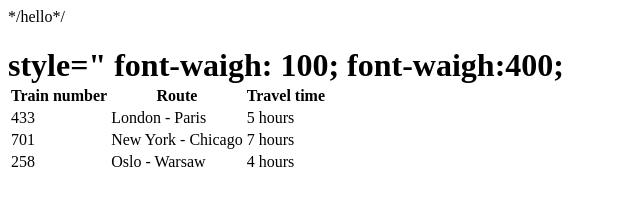
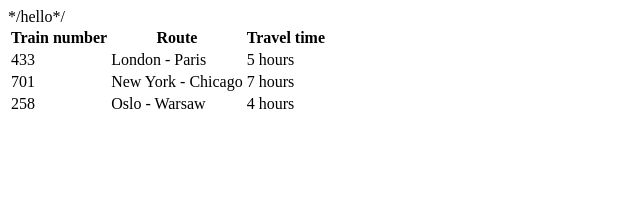
Before and after one commit to FarhodJohn/my-github-works-, a plain HTML site: page index.html in a window 1280 px wide. Shown: the whole page, without its empty margins (0-640 px from the left). Drawn offline with Linux system fonts and the light colour scheme.

Commit message:
Update index.html

```diff
--- a/index.html
+++ b/index.html
@@ -1,7 +1,4 @@
 */hello*/
-<h1> style=" font-waigh: 100;
-    font-waigh:400;
-
     <table class="schedule">
         <thead>
           <tr>
```
